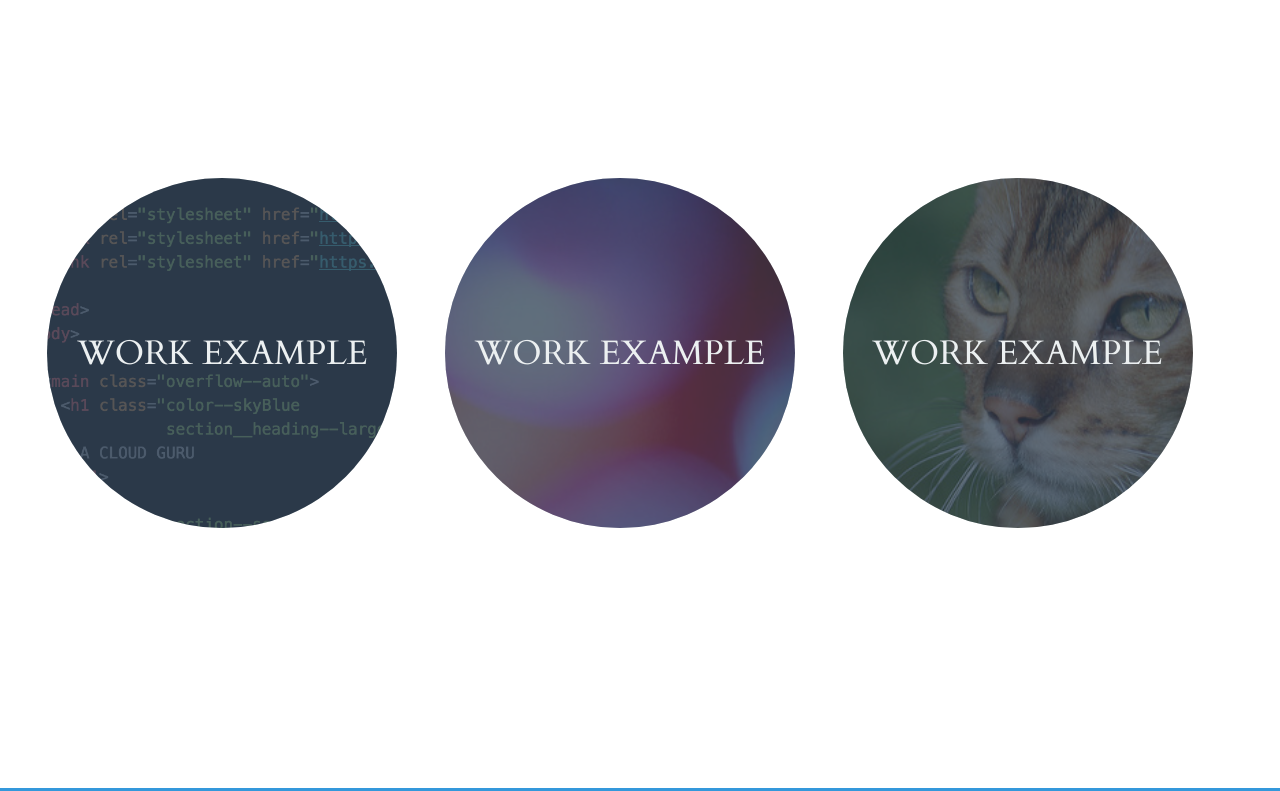
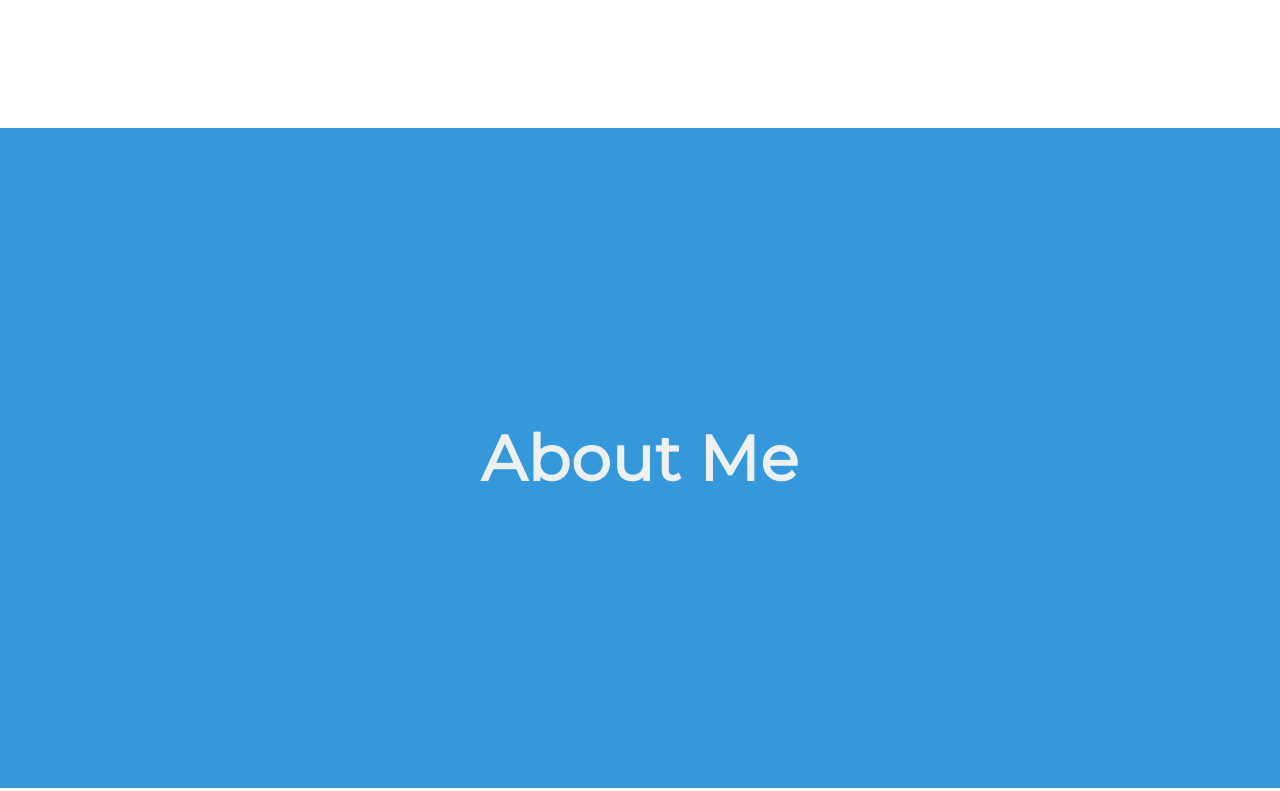
Before and after one commit to eemapel/aws-playground, a React app: page index.html in a window 1280 px wide. Shown: the part 1320-2111 px from the top of the page. Built offline with nearby package versions, Linux system fonts and the light colour scheme.

Commit message:
Updated description

```diff
--- a/index.html
+++ b/index.html
@@ -62,54 +62,6 @@
 
     <div id="example-work"></div>
 
-    <section class="section section--alignCentered section--description">
-      <div class="section__exampleWrapper">
-        <div class="section__example">
-          <img alt="example screenshot of a project involving code"
-               class="section__exampleImage"
-               src="images/example1.png"/>
-          <dl class="color--cloud">
-            <dt class="section__exampleTitle section__text--centered">
-              Work Example
-            </dt>
-            <dd></dd>
-          </dl>
-        </div>
-      </div>
-
-      <div class="section__exampleWrapper">
-        <div class="section__example">
-          <img alt="example screenshot of a project involving chemistry"
-               class="section__exampleImage"
-               src="images/example2.png"/>
-          <!-- “Chemistry” by Surian Soosay is licensed under CC BY 2.0
-               https://www.flickr.com/photos/ssoosay/4097410999 -->
-          <dl class="color--cloud">
-            <dt class="section__exampleTitle section__text--centered ">
-              Work Example
-            </dt>
-            <dd></dd>
-          </dl>
-        </div>
-      </div>
-
-      <div class="section__exampleWrapper">
-        <div class="section__example">
-          <img alt="example screenshot of a project involving cats"
-               class="section__exampleImage"
-               src="images/example3.png"/>
-          <!-- “Bengal cat” by roberto shabs is licensed under CC BY 2.0
-               https://www.flickr.com/photos/37287295@N00/2540855181 -->
-          <dl class="color--cloud">
-            <dt class="section__exampleTitle section__text--centered">
-              Work Example
-            </dt>
-            <dd></dd>
-          </dl>
-        </div>
-      </div>
-    </section>
-
     <section class="background--skyBlue section">
       <h2 class="color--cloud margin--none section__text--centered">
         About Me
@@ -118,8 +70,7 @@
 
     <section class="section section--alignCentered section--description">
       <p class="color--darkgrey section__description">
-        I am learning to code in the cloud! I like to work hard and learn new things.
-        I want to work for a company that will pay me to code in the cloud!
+        I am a software developer and a DevOps engineer who enjoys learning new stuff. This web application is an example of some of my skills with some new stuff added. It's made using serverless react.js and supports continuous delivery, getting this site updated when new code change is pushed to Github repo.
       </p>
 
     <script type="text/javascript" src="dist/bundle.js">
```
